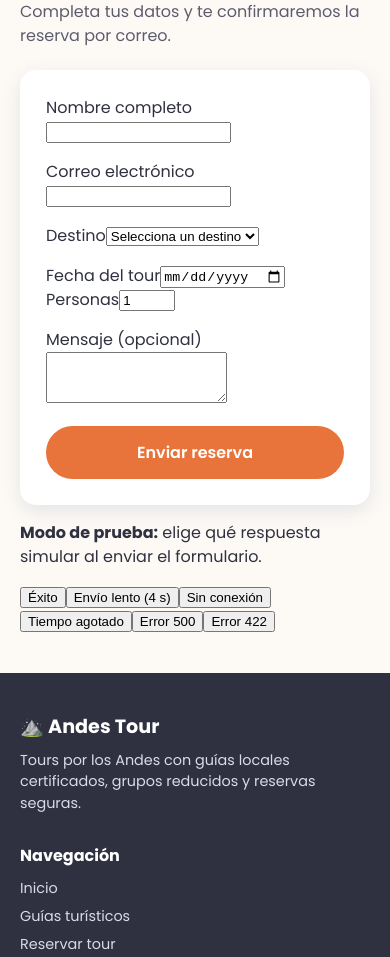
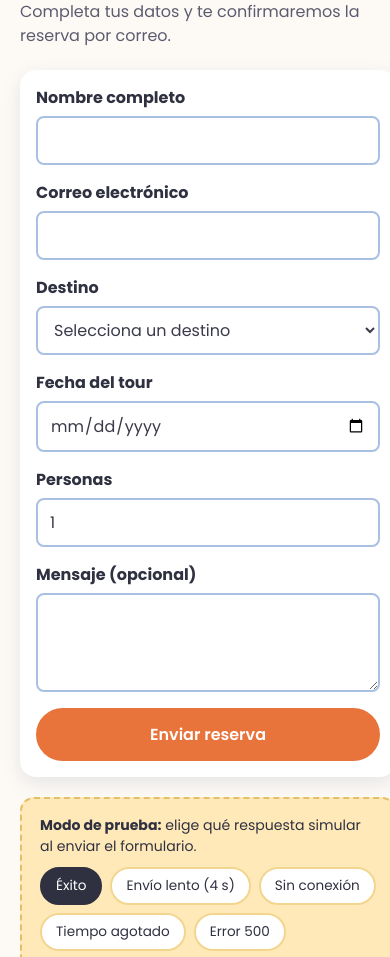
Before and after one commit to E5gar/GuiaPracticaSemana06, a React (Vite) app in the folder GuiaPracticaSemana06/: page /reservar in a window 390 px wide. Shown: the part 605-1562 px from the top of the page. Built offline with nearby package versions, Linux system fonts and the light colour scheme.

Commit message:
actualizacion reserva form

```diff
--- a/GuiaPracticaSemana06/src/components/ReservaForm.css
+++ b/GuiaPracticaSemana06/src/components/ReservaForm.css
@@ -6,6 +6,70 @@
   flex-direction: column;
   gap: 16px;
   box-shadow: var(--sombra);
+}
+
+.reserva-guia {
+  padding: 10px 14px;
+  background: #cdeed6;
+  border: 2px solid #a8d9b5;
+  border-radius: 10px;
+}
+
+.reserva-campo {
+  display: flex;
+  flex-direction: column;
+  gap: 6px;
+}
+
+.reserva-campo label {
+  font-weight: bold;
+}
+
+.reserva-campo input,
+.reserva-campo select,
+.reserva-campo textarea {
+  padding: 10px 12px;
+  background: #ffffff;
+  border: 2px solid #aac0e3;
+  border-radius: 8px;
+  font-family: inherit;
+  font-size: 1rem;
+  color: #3a3a4a;
+  outline: none;
+}
+
+.reserva-campo textarea {
+  resize: vertical;
+}
+
+.reserva-campo input:focus,
+.reserva-campo select:focus,
+.reserva-campo textarea:focus {
+  border-color: #8faed9;
+}
+
+.reserva-campo .reserva-invalido {
+  border-color: #e8aaaa;
+  background: #fdf3f3;
+}
+
+.reserva-error {
+  color: #a85a5a;
+  font-size: 0.85rem;
+}
+
+.reserva-fila {
+  display: grid;
+  grid-template-columns: 2fr 1fr;
+  gap: 16px;
+}
+
+.reserva-fallo {
+  padding: 10px 14px;
+  background: #f8d9d9;
+  border: 2px solid #e8aaaa;
+  border-radius: 10px;
+  color: #a85a5a;
 }
 
 .reserva-form button[type='submit'],
@@ -31,3 +95,94 @@
   background: var(--primario-oscuro);
   box-shadow: 0 8px 20px rgba(232, 116, 59, 0.4);
 }
+
+.reserva-form button[type='submit']:disabled {
+  opacity: 0.6;
+  cursor: not-allowed;
+}
+
+.reserva-exito {
+  background: #cdeed6;
+  border: 2px solid #a8d9b5;
+  border-radius: 12px;
+  padding: 24px;
+  text-align: center;
+}
+
+.reserva-exito h3 {
+  margin: 0 0 8px;
+  color: #4d8a60;
+}
+
+.reserva-exito > p {
+  margin: 0 0 16px;
+}
+
+.reserva-resumen {
+  margin-bottom: 18px;
+  padding: 14px 20px;
+  background: #ffffff;
+  border: 2px solid #e6cdee;
+  border-radius: 12px;
+  text-align: left;
+  box-shadow: 0 4px 12px rgba(150, 120, 170, 0.2);
+}
+
+.reserva-resumen p {
+  margin: 6px 0;
+  word-break: break-word;
+}
+
+@media (max-width: 600px) {
+  .reserva-form,
+  .reserva-exito {
+    padding: 16px;
+  }
+
+  .reserva-fila {
+    grid-template-columns: 1fr;
+  }
+}
+
+.reserva-sim {
+  margin-top: 20px;
+  padding: 16px 18px;
+  background: var(--amarillo);
+  border: 2px dashed #e3c068;
+  border-radius: 14px;
+}
+
+.reserva-sim p {
+  margin: 0 0 10px;
+  font-size: 0.88rem;
+}
+
+.reserva-sim-botones {
+  display: flex;
+  flex-wrap: wrap;
+  gap: 8px;
+}
+
+.reserva-sim-botones button {
+  padding: 7px 14px;
+  background: #fff;
+  border: 2px solid #f2d68f;
+  border-radius: 999px;
+  font-family: inherit;
+  font-size: 0.85rem;
+  color: var(--texto);
+  cursor: pointer;
+  transition:
+    background 0.2s,
+    border-color 0.2s;
+}
+
+.reserva-sim-botones button:hover {
+  border-color: #e3c068;
+}
+
+.reserva-sim-botones .reserva-sim-activo {
+  background: var(--texto);
+  border-color: var(--texto);
+  color: #fff;
+}
```
